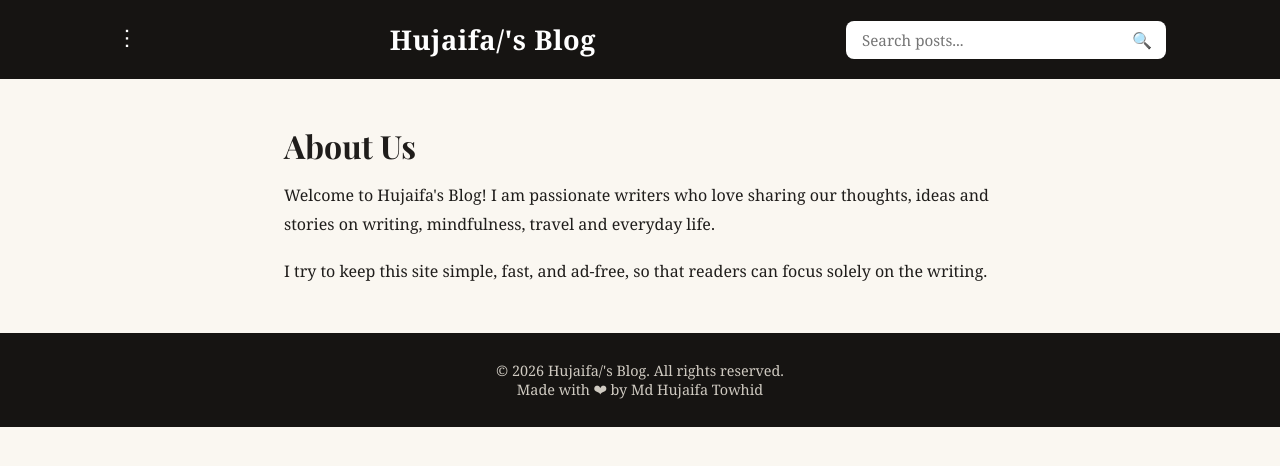
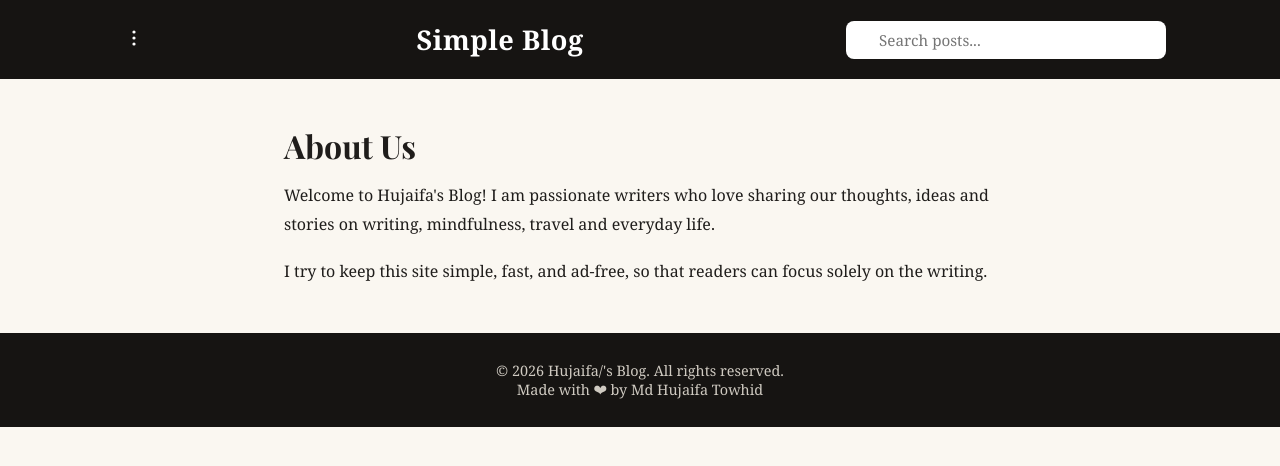
Before and after one commit to mdhujaifatowhid/myblog, a Next.js app: page /about in a window 1280 px wide. Shown: the top 466 px of the page. Built offline with nearby package versions, Linux system fonts and the light colour scheme.

Commit message:
Add MenuIcon and SearchIcon components to Header

```diff
--- a/components/Header.js
+++ b/components/Header.js
@@ -1,43 +1,79 @@
 import { useState, useRef, useEffect } from 'react';
 import Link from 'next/link';
 
+function MenuIcon() {
+  return (
+    <svg width="20" height="20" viewBox="0 0 20 20" fill="none">
+      <circle cx="10" cy="4" r="1.6" fill="currentColor" />
+      <circle cx="10" cy="10" r="1.6" fill="currentColor" />
+      <circle cx="10" cy="16" r="1.6" fill="currentColor" />
+    </svg>
+  );
+}
+
+function SearchIcon() {
+  return (
+    <svg width="17" height="17" viewBox="0 0 24 24" fill="none">
+      <circle cx="11" cy="11" r="7" stroke="currentColor" strokeWidth="2" />
+      <line x1="16.2" y1="16.2" x2="21" y2="21" stroke="currentColor" strokeWidth="2" strokeLinecap="round" />
+    </svg>
+  );
+}
+
 export default function Header({ onSearch }) {
   const [open, setOpen] = useState(false);
+  const [scrolled, setScrolled] = useState(false);
   const ref = useRef(null);
 
   useEffect(() => {
     function onClick(e) {
       if (ref.current && !ref.current.contains(e.target)) setOpen(false);
     }
+    function onScroll() {
+      setScrolled(window.scrollY > 8);
+    }
     document.addEventListener('mousedown', onClick);
-    return () => document.removeEventListener('mousedown', onClick);
+    window.addEventListener('scroll', onScroll);
+    return () => {
+      document.removeEventListener('mousedown', onClick);
+      window.removeEventListener('scroll', onScroll);
+    };
   }, []);
 
   return (
-    <header className="site-header">
+    <header className={`site-header ${scrolled ? 'is-scrolled' : ''}`}>
       <div className="site-header-inner">
-        <div ref={ref} style={{ position: 'relative' }}>
-          <button className="menu-btn" aria-label="Menu" onClick={() => setOpen((o) => !o)}>
-            &#8942;
+        <div ref={ref} className="menu-wrap">
+          <button
+            className="menu-btn"
+            aria-label="Open menu"
+            aria-expanded={open}
+            onClick={() => setOpen((o) => !o)}
+          >
+            <MenuIcon />
           </button>
           {open && (
-            <div className="dropdown-menu">
+            <div className="dropdown-menu" role="menu">
               <Link href="/about" onClick={() => setOpen(false)}>About Us</Link>
               <Link href="/contact" onClick={() => setOpen(false)}>Contact</Link>
+              <div className="dropdown-divider" />
               <Link href="/admin/login" onClick={() => setOpen(false)}>Login as Admin</Link>
             </div>
           )}
         </div>
 
-        <Link href="/" className="site-logo">Hujaifa/'s Blog</Link>
+        <Link href="/" className="site-logo">
+          Simple <span>Blog</span>
+        </Link>
 
         <div className="search-box">
+          <SearchIcon />
           <input
             type="text"
             placeholder="Search posts..."
+            aria-label="Search posts"
             onChange={(e) => onSearch && onSearch(e.target.value)}
           />
-          <span>&#128269;</span>
         </div>
       </div>
     </header>
```
